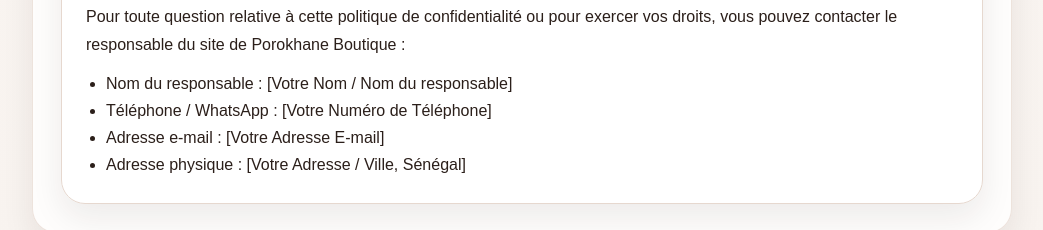
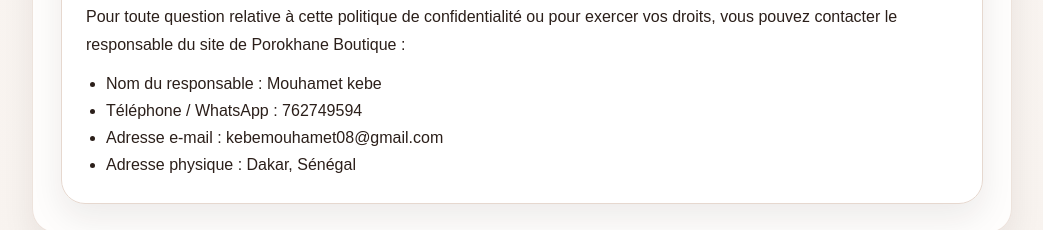
Before and after one commit to Kb-sama/porokhane-boutique-v1, a website: page politique-confidentialite.html in a window 1280 px wide. Shown: the part 2069-2299 px from the top of the page, without its empty margins (118-1161 px from the left). Drawn offline with Linux system fonts and the light colour scheme.

Commit message:
site modif

```diff
--- a/politique-confidentialite.html
+++ b/politique-confidentialite.html
@@ -89,10 +89,10 @@
                 <h2>8. Contactez-nous</h2>
                 <p>Pour toute question relative à cette politique de confidentialité ou pour exercer vos droits, vous pouvez contacter le responsable du site de Porokhane Boutique :</p>
                 <ul>
-                    <li>Nom du responsable : [Votre Nom / Nom du responsable]</li>
-                    <li>Téléphone / WhatsApp : [Votre Numéro de Téléphone]</li>
-                    <li>Adresse e-mail : [Votre Adresse E-mail]</li>
-                    <li>Adresse physique : [Votre Adresse / Ville, Sénégal]</li>
+                    <li>Nom du responsable : Mouhamet kebe</li>
+                    <li>Téléphone / WhatsApp : 762749594</li>
+                    <li>Adresse e-mail : kebemouhamet08@gmail.com</li>
+                    <li>Adresse physique : Dakar, Sénégal</li>
                 </ul>
             </article>
         </section>
```
Also changed, not shown: 1 other file.
